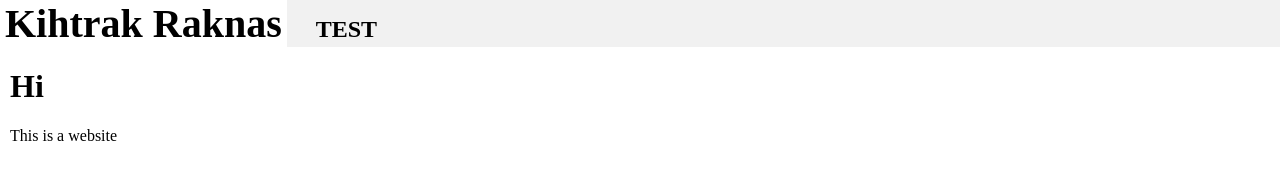
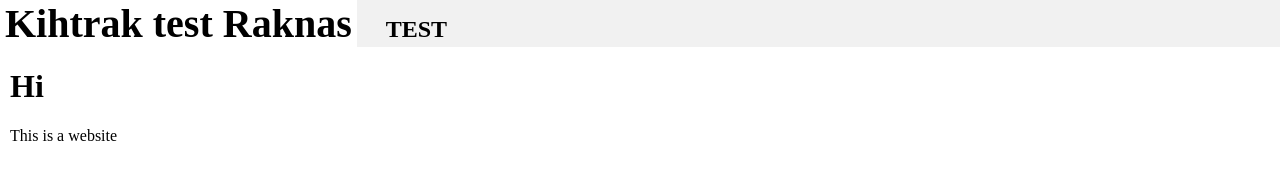
Before and after one commit to KihtrakRaknas/Old-Homepage, a plain HTML site: page index.html in a window 1280 px wide. Drawn offline with Linux system fonts and the light colour scheme.

Commit message:
Update index.html

```diff
--- a/index.html
+++ b/index.html
@@ -6,7 +6,7 @@
 	</head>
 	<body>
 		<div id="heading">
-			<h1 id="title" class="button">Kihtrak Raknas</h1>
+			<h1 id="title" class="button">Kihtrak test Raknas</h1>
 			<a href="#"><h2 class="button">TEST<h1></a>
 		</div>
 		<div class="content">
```
